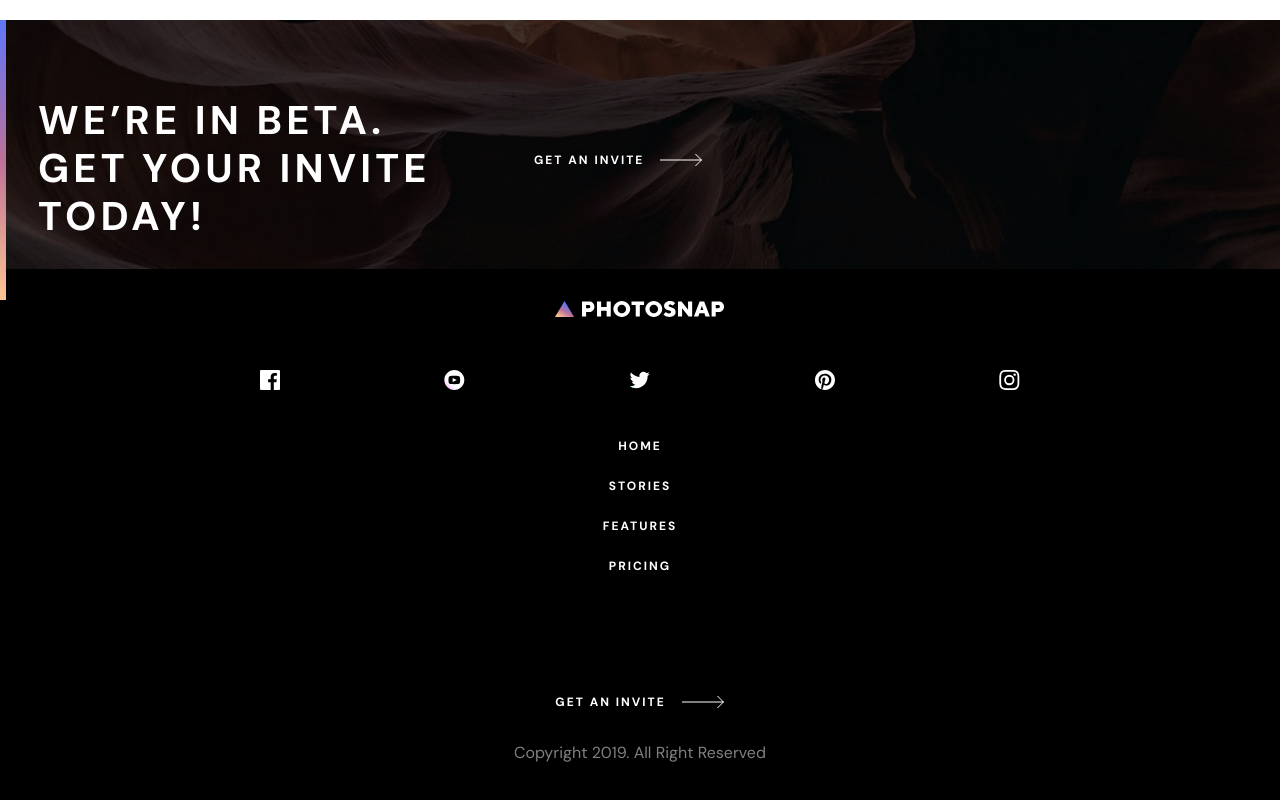
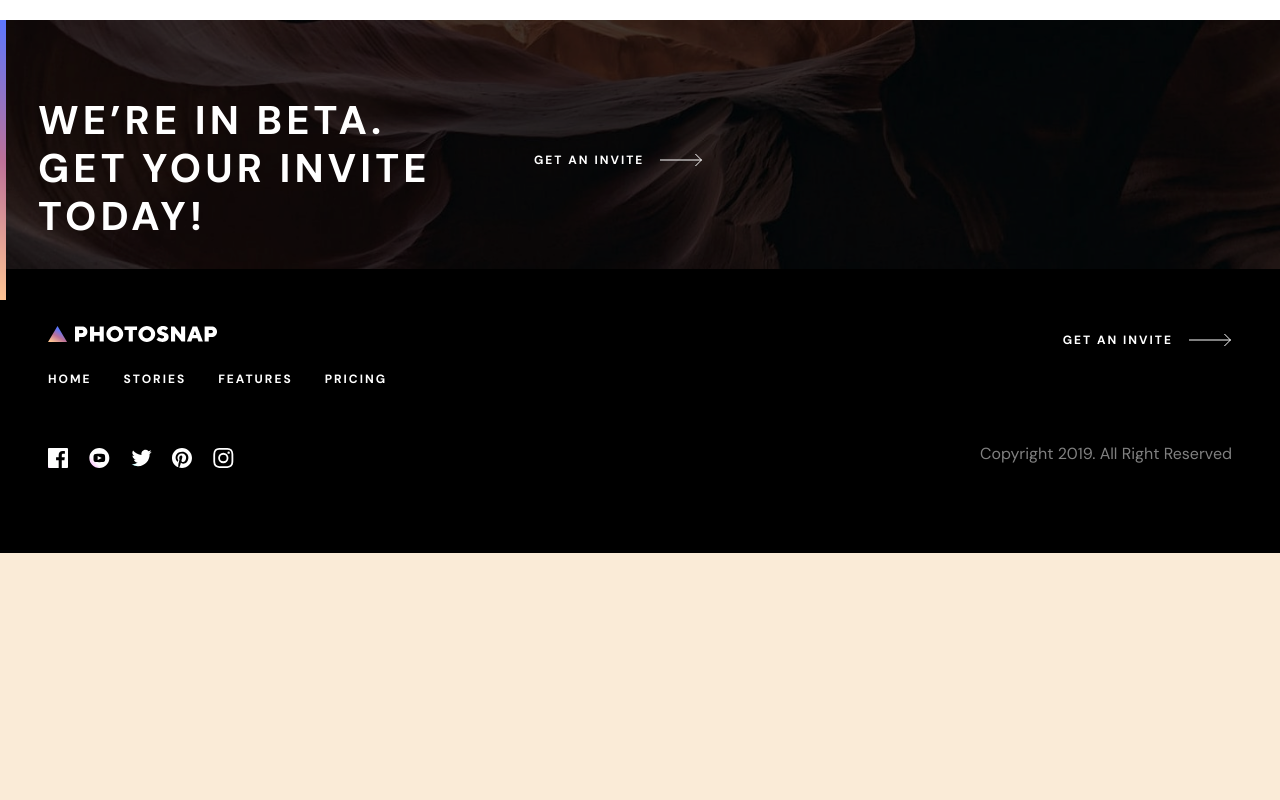
Before and after one commit to LogvnR/photosnap-app, a Next.js app: page /pricing in a window 1280 px wide. Shown: the part 2177-2977 px from the top of the page. After the commit the page ends 2730 px from the top, so only its background shows below. Built offline with nearby package versions, Linux system fonts and the light colour scheme.

Commit message:
updated Footer for Tablet styles

```diff
--- a/components/navigation/Footer.tsx
+++ b/components/navigation/Footer.tsx
@@ -1,5 +1,3 @@
-import React from 'react';
-
 import classes from '../../styles/navigation/Footer.module.css';
 import ArrowBtn from '../buttons/ArrowBtn';
 
@@ -22,7 +20,9 @@ const Footer = () => {
         <h4>features</h4>
         <h4>pricing</h4>
       </div>
-      <ArrowBtn title="get an invite" color="white" />
+      <div className={classes.btn}>
+        <ArrowBtn title="get an invite" color="white" />
+      </div>
       <p className={classes.copyright}>copyright 2019. all right reserved</p>
     </footer>
   );
--- a/styles/navigation/Footer.module.css
+++ b/styles/navigation/Footer.module.css
@@ -51,3 +51,49 @@
   opacity: 0.5;
   text-transform: capitalize;
 }
+
+@media only screen and (min-width: 768px) {
+  .container {
+    height: 284px;
+    display: grid;
+    grid-template-columns: repeat(2, 1fr);
+    grid-template-rows: repeat(2, 1fr);
+    grid-template-areas: 'Routing Invite' 'Social Copyright';
+    align-items: flex-end;
+  }
+
+  .title {
+    grid-area: Routing;
+    margin: 0 0 4rem;
+  }
+
+  .navigation {
+    grid-area: Routing;
+    flex-direction: row;
+    justify-content: flex-start;
+    gap: 2rem;
+    margin-top: 4rem;
+    margin-bottom: 0;
+  }
+
+  .social {
+    grid-area: Social;
+    align-self: center;
+    padding: 0;
+    justify-content: flex-start;
+    gap: 1.3rem;
+  }
+
+  .btn {
+    width: 100%;
+    height: 100%;
+    display: flex;
+    justify-content: flex-end;
+  }
+
+  .copyright {
+    grid-area: Copyright;
+    align-self: flex-start;
+    justify-self: end;
+  }
+}
```
